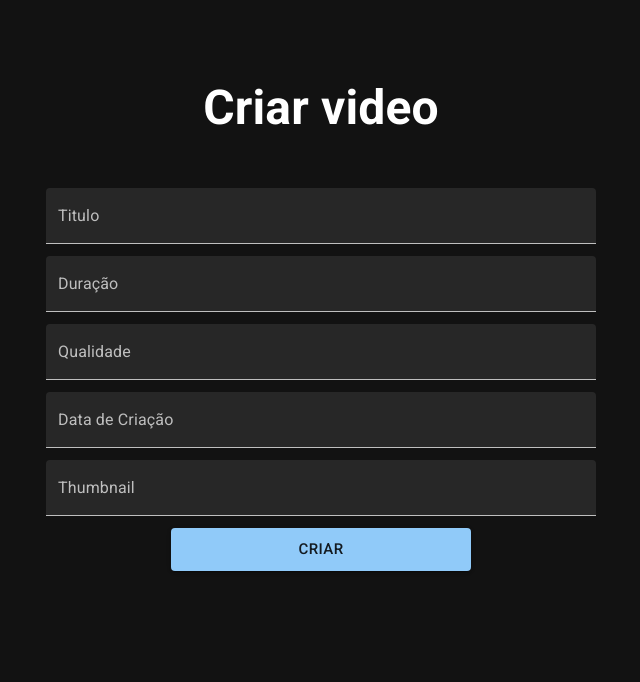
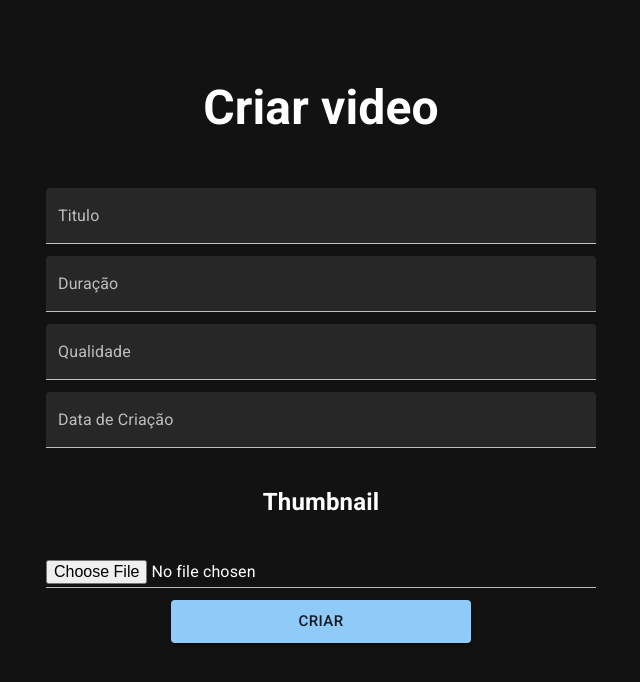
Before and after one commit to mcr9n/youtube2, a React (Create React App) app in the folder frontend/: page /video/novo in a window 1280 px wide. Shown: the top 682 px of the page, without its empty margins (319-959 px from the left). Built offline with nearby package versions, Linux system fonts and the light colour scheme.

Commit message:
refactor: toast feat:input

```diff
--- a/frontend/src/components/Toast.tsx
+++ b/frontend/src/components/Toast.tsx
@@ -27,7 +27,7 @@ function Toast({ message, open, setOpen, severity }: ToastProps) {
 
   return (
     <CollapseStyled in={open}>
-      <Alert
+      <Alert style={ {backgroundColor: "white", color: "black"} }
         severity={severity}
         action={
           <IconButton
--- a/frontend/src/pages/NovoVideo/index.tsx
+++ b/frontend/src/pages/NovoVideo/index.tsx
@@ -3,6 +3,8 @@ import styled from 'styled-components'
 import axios from 'axios'
 import { Button, TextField, Alert, Collapse, IconButton } from '@mui/material'
 import { Close as CloseIcon } from '@mui/icons-material'
+import { Input } from '@mui/material';
+import { Direction } from 'react-data-table-component'
 
 const Container = styled.div`
   display: flex;
@@ -110,16 +112,8 @@ function NovoVideo() {
           value={dataDeCriacao}
           onChange={e => setDataDeCriacao(e.target.value)}
         />
-        <TextField
-          label="Thumbnail"
-          type="email"
-          id="standard-basic"
-          variant="filled"
-          fullWidth
-          value={thumbnail}
-          onChange={e => setThumbnail(e.target.value)}
-        />
-
+        <p>Thumbnail</p>
+        <Input type='file' name='Thumbnail' fullWidth/>
         <Button
           variant="contained"
           color="primary"
```
